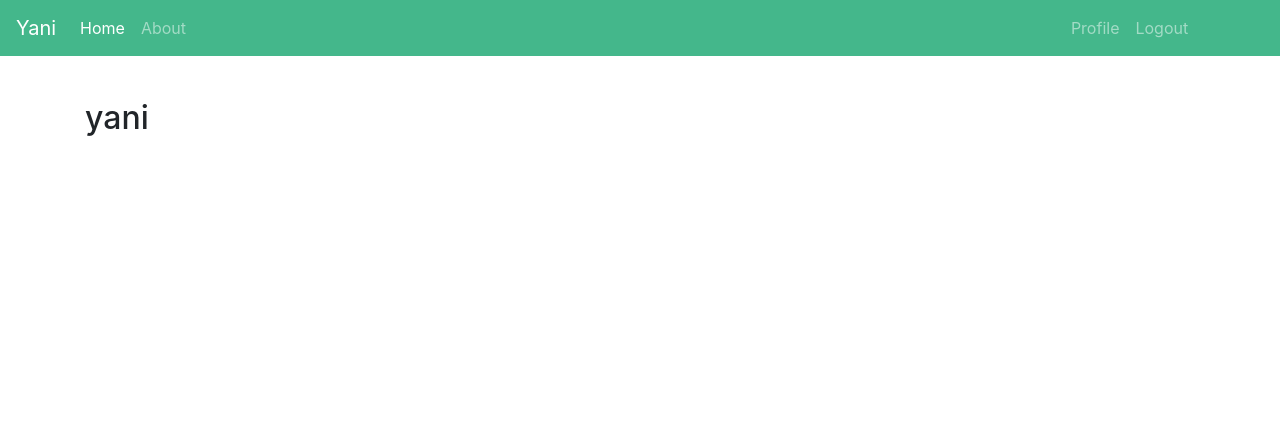
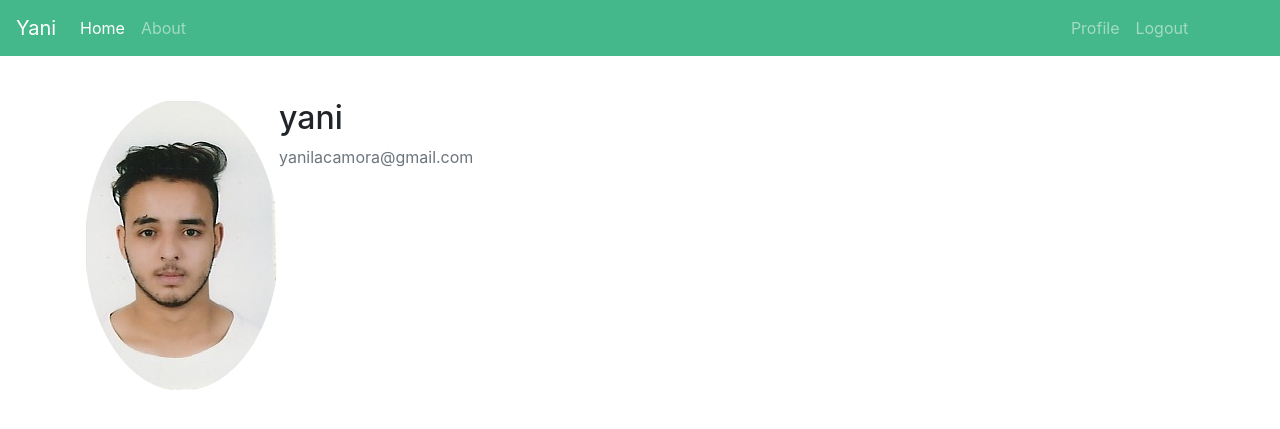
Before and after one commit to yassine-youcefi/Django_blog_post, a Django app: page /profile/ in a window 1280 px wide. Shown: the top 429 px of the page. Run offline with Django 3.2, Linux system fonts and the light colour scheme; a user stored in the database is signed in; data comes from the database, SQL or seed files in the repository; both versions use the stored data as it was after the commit; some libraries are stand-ins or nearby versions.

Commit message:
try fix media 404

```diff
--- a/user/forms.py
+++ b/user/forms.py
@@ -4,6 +4,7 @@ from django.contrib.auth.forms import UserCreationForm
 
 
 class UserRegisterForm(UserCreationForm):
+    # add field for user form
     email = forms.EmailField()
 
     class Meta:
--- a/user/templates/templates/profile.html
+++ b/user/templates/templates/profile.html
@@ -1,5 +1,11 @@
-{% extends "layout/base.html" %}
-{% block content%}
-{% load crispy_forms_tags %}
-<h2> {{user.username}} </h2>
+{% extends "layout/base.html" %} {% block content%} {% load crispy_forms_tags %}
+<div class="content-section">
+  <div class="media">
+    <img class="rounded-circle account-img" src="{{user.profile.image.url}}" />
+    <div class="media-body">
+      <h2 class="account-heading">{{user.username}}</h2>
+      <p class="text-secondary">{{user.email}}</p>
+    </div>
+  </div>
+</div>
 {%endblock content%}
```
Also changed, not shown: db.sqlite3, media/profile_pics/Snapchat-718494908.jpg (renamed from profile_pics/Snapchat-718494908.jpg), profile_pics/Sans_titre-Numérisation-01.jpg (added), profile_pics/Snapchat-718494908_23rcJLC.jpg (deleted), user/static/main.css (added), yani_blog/static/images/default..jpg (added).
